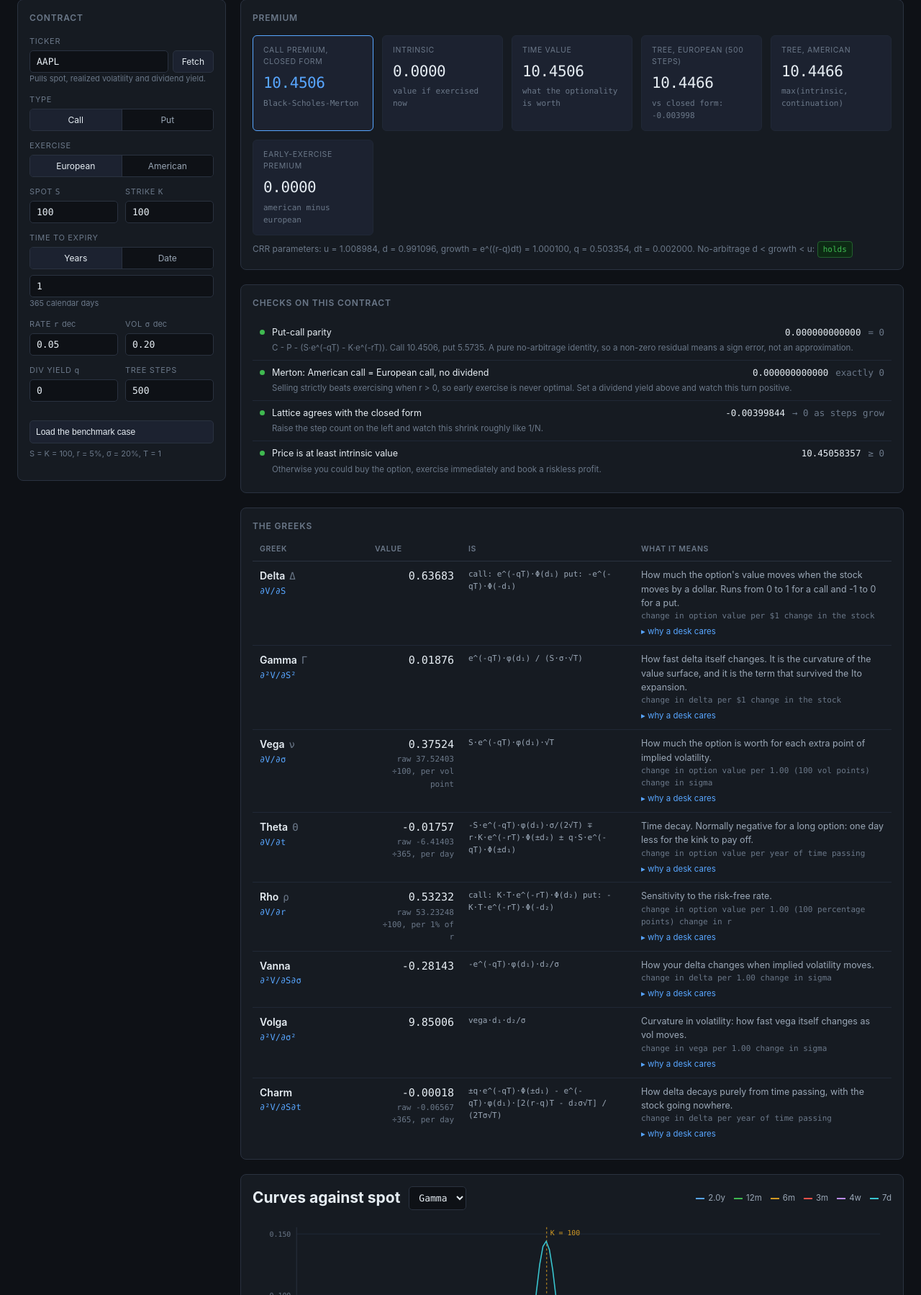
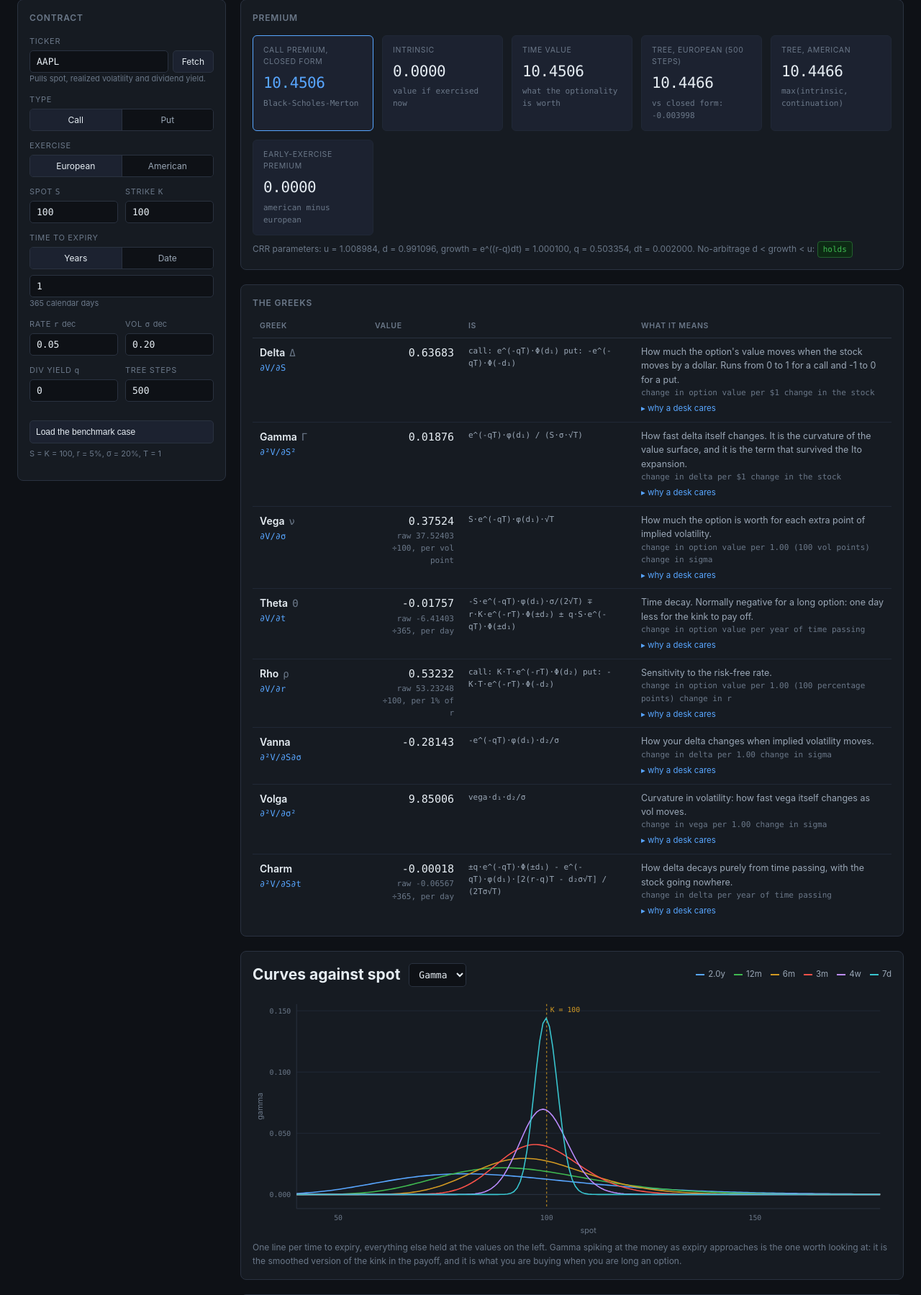
Before and after one commit to Zach-Labs/options-pricer, a Flask app: page / in a window 1280 px wide. Shown: the part 82-1881 px from the top of the page at 72% size. Run offline with Flask 3, Linux system fonts and the light colour scheme; a map, chart or similar area stays blank.

Commit message:
Remove the Checks on this contract panel from the Model tab
Zach asked for the Model tab to be the premium and the greeks. This panel was
scope I added unprompted, he flagged it twice, and it goes.

What it was: four live assertions re-run against whatever contract was on
screen (put-call parity, the Merton theorem, lattice against closed form, price
at least intrinsic). Nothing is lost by removing it. Every one of those checks
still runs in the test suite, and the fixed-benchmark version still renders in
section 0 of the Walkthrough tab, which is the tab where "how do you know it is
right" actually belongs.

The .check CSS stays: the walkthrough's verification panel uses the same
classes.

Co-Authored-By: Claude Opus 5 (1M context) <noreply@anthropic.com>
Claude-Session: https://claude.ai/code/session_014km9xouBMjPPudFYVY4dP3

```diff
--- a/static/app.js
+++ b/static/app.js
@@ -175,65 +175,6 @@ function renderCards(d) {
       `No-arbitrage d &lt; growth &lt; u: <span class="badge ${p.d < p.growth && p.growth < p.u ? "ok" : "no"}">` +
       `${p.d < p.growth && p.growth < p.u ? "holds" : "VIOLATED"}</span>`;
   }
-}
-
-function renderLiveChecks(d) {
-  const rows = [];
-  // Relative, not absolute: floating-point error scales with price, so a fixed
-  // threshold produces a false failure on a high-priced underlying.
-  const parityOK = Math.abs(d.parity_relative_residual) < 1e-12;
-  rows.push({
-    ok: parityOK,
-    label: "Put-call parity",
-    got: fmt(d.parity_residual, 12),
-    target: "= 0",
-    note: `C - P - (S·e^(-qT) - K·e^(-rT)). Call ${fmt(d.call_price, 4)}, put ${fmt(d.put_price, 4)}. A pure no-arbitrage identity, so a non-zero residual means a sign error, not an approximation.`,
-  });
-
-  if (d.tree && !d.tree.error) {
-    const ee = d.tree.early_exercise_premium;
-    if (state.kind === "call" && d.inputs.q === 0) {
-      rows.push({
-        ok: Math.abs(ee) < 1e-10,
-        label: "Merton: American call = European call, no dividend",
-        got: fmt(ee, 12),
-        target: "exactly 0",
-        note: "Selling strictly beats exercising when r > 0, so early exercise is never optimal. Set a dividend yield above and watch this turn positive.",
-      });
-    } else {
-      rows.push({
-        ok: ee >= -1e-12,
-        label: "Early-exercise premium is never negative",
-        got: fmt(ee, 8),
-        target: "≥ 0",
-        note: "The right to exercise early cannot be worth less than nothing, since you can always decline to use it.",
-      });
-    }
-    rows.push({
-      ok: Math.abs(d.tree.tree_vs_closed_form) < 0.05,
-      label: "Lattice agrees with the closed form",
-      got: fmt(d.tree.tree_vs_closed_form, 8),
-      target: "→ 0 as steps grow",
-      note: "Raise the step count on the left and watch this shrink roughly like 1/N.",
-    });
-  }
-
-  rows.push({
-    ok: d.closed_form >= d.intrinsic - 1e-9,
-    label: "Price is at least intrinsic value",
-    got: fmt(d.closed_form - d.intrinsic, 8),
-    target: "≥ 0",
-    note: "Otherwise you could buy the option, exercise immediately and book a riskless profit.",
-  });
-
-  $("live-checks").innerHTML = rows.map((r) =>
-    `<div class="check">
-       <span class="dot ${r.ok ? "ok" : "no"}"></span>
-       <span class="label">${r.label}</span>
-       <span class="got">${r.got}</span>
-       <span class="target">${r.target}</span>
-       <span class="note">${r.note}</span>
-     </div>`).join("");
 }
 
 function renderGreeks(d) {
@@ -525,7 +466,6 @@ async function refreshAll() {
   try {
     const d = await post("/api/price", payload());
     renderCards(d);
-    renderLiveChecks(d);
     renderGreeks(d);
     $("t-readout").textContent =
       state.tmode === "date"
--- a/templates/index.html
+++ b/templates/index.html
@@ -111,11 +111,6 @@
       <h2>Premium</h2>
       <div class="cards" id="cards"></div>
       <div id="tree-note" class="footnote"></div>
-    </div>
-
-    <div class="panel">
-      <h2>Checks on this contract</h2>
-      <div id="live-checks"></div>
     </div>
 
     <div class="panel">
```
